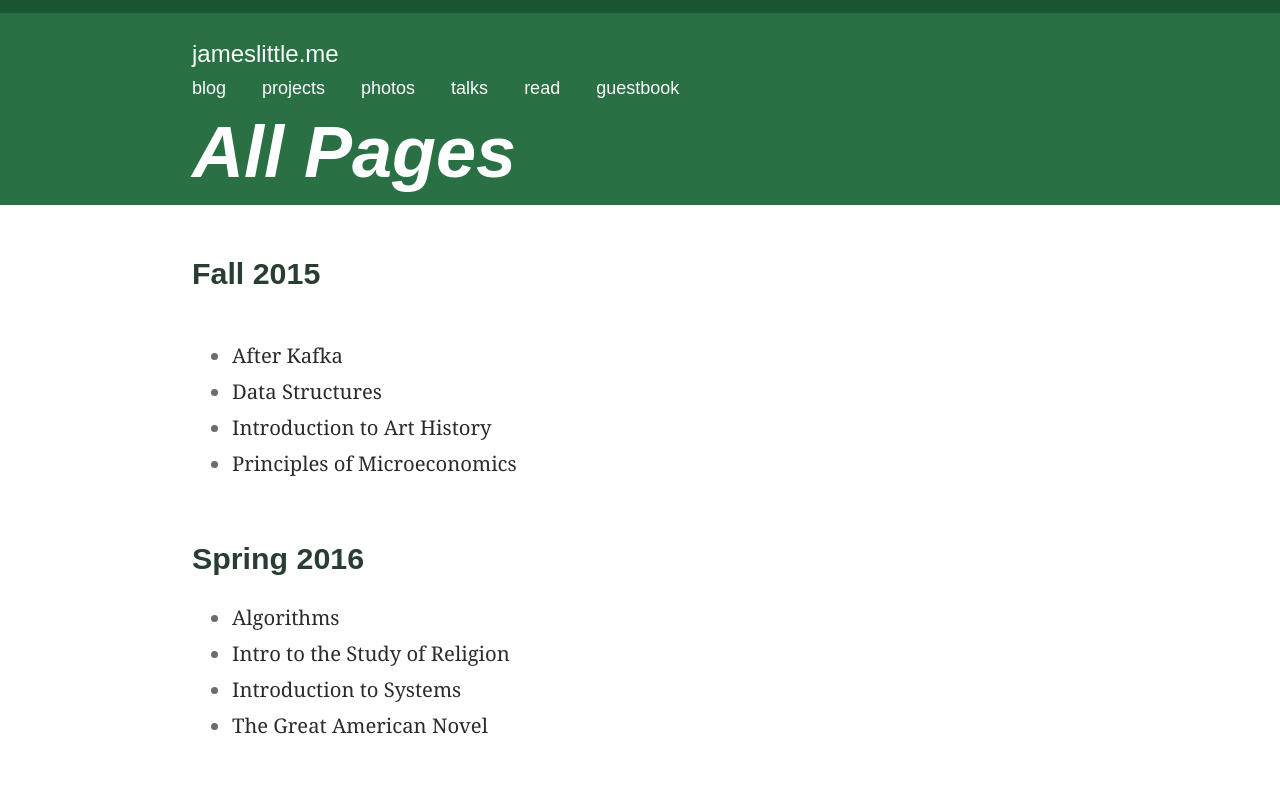
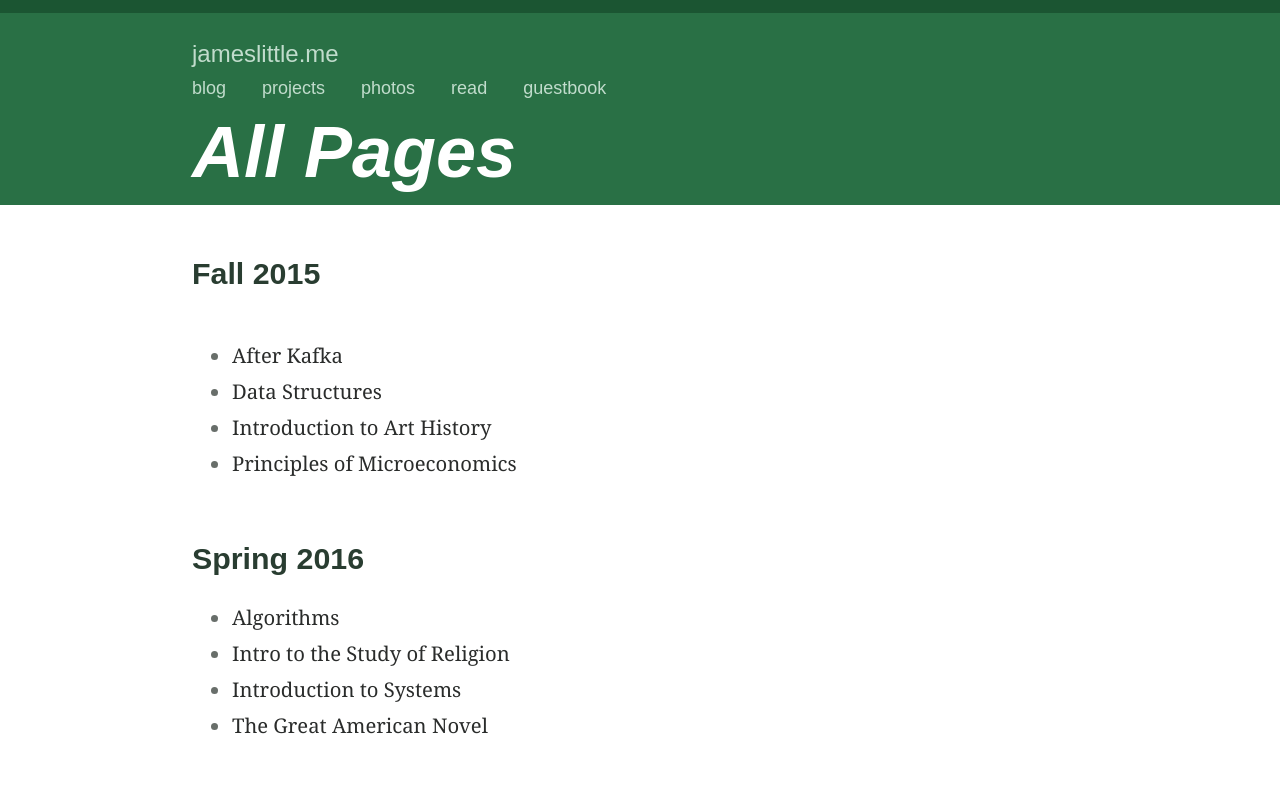
Before and after one commit to jameslittle230/jameslittle.me-nextjs, a Next.js app: page /classes in a window 1280 px wide. Shown: the top 800 px of the page. Built offline with nearby package versions, Linux system fonts and the light colour scheme; a web font is replaced by a local one.

Commit message:
Cleanup, remove /talks

```diff
--- a/src/components/page/PageHeader.tsx
+++ b/src/components/page/PageHeader.tsx
@@ -1,15 +1,12 @@
 import Link from "next/link";
 import { useRouter } from "next/router";
-import { FullWidth, Grid, Gutter } from "../grid";
-import Search from "../../icons/search.svg";
+import { FullWidth, Grid } from "../grid";
 import classnames from "classnames";
-import { Icon } from "../icon";
-import { useState } from "react";
 import { RacingStripe } from "../RacingStripe";
 
 const NavListItem = ({ href, children }: any) => {
   const router = useRouter();
-  const active = router.pathname === href;
+  const active = router.pathname.startsWith(href);
   return (
     <li
       className={classnames("page-header-list-item", {
@@ -27,7 +24,6 @@ const NavBar = () => (
       <NavListItem href="/blog">Blog</NavListItem>
       <NavListItem href="/projects">Projects</NavListItem>
       <NavListItem href="/photos">Photos</NavListItem>
-      <NavListItem href="/talks">Talks</NavListItem>
       <NavListItem href="/read">Read</NavListItem>
       <NavListItem href="/guestbook">Guestbook</NavListItem>
     </ul>
@@ -38,32 +34,17 @@ const SearchBar = () => <p>search bar</p>;
 
 export const PageHeader = () => {
   const router = useRouter();
-  const [searchVisible, setSearchVisible] = useState(false);
   return (
     <>
       <RacingStripe level={60} style={{ position: "fixed", zIndex: 100 }} />
       <Grid background="color" padding="none">
-        <Gutter
-          side="left"
-          style={{ display: "flex", flexDirection: "column-reverse" }}
-        >
-          {/* <button
-            onClick={() => {
-              setSearchVisible(!searchVisible);
-            }}
-          >
-            <Icon style={{ fill: "white", opacity: "0.4" }}>
-              <Search />
-            </Icon>
-          </button> */}
-        </Gutter>
         <FullWidth style={{ paddingTop: "2.5rem" }}>
           {router.pathname !== "/" ? (
             <div className="nameplate">
               <Link href="/">jameslittle.me</Link>
             </div>
           ) : null}
-          {searchVisible ? <SearchBar /> : <NavBar />}
+          <NavBar />
         </FullWidth>
       </Grid>
     </>
--- a/styles/components/page-header.scss
+++ b/styles/components/page-header.scss
@@ -2,6 +2,8 @@
   font-family: var(--alright-font-family);
   font-size: 1.5rem;
   margin-bottom: 0.3em;
+  color: var(--color-10);
+
   a {
     text-decoration: none;
     color: inherit;
@@ -22,12 +24,12 @@
   }
 }
 
-.page-header-list-item,
-.page-header-nav li {
+.page-header-list-item {
   display: inline;
   margin-right: 2em;
   font-family: var(--alright-font-family);
   text-transform: lowercase;
+  color: var(--color-10);
 
   @media only screen and (max-width: 550px) {
     margin-right: 1.25em;
@@ -39,3 +41,7 @@
     color: inherit;
   }
 }
+
+.page-header-list-item-active {
+  color: var(--color-5);
+}
```
Also changed, not shown: layouts/PageLayout.tsx (+7 -3 lines), pages/talks/index.tsx (deleted, +0 -20 lines), src/components/icon.tsx (deleted, +0 -7 lines), public/feed.json, src/icons/search.svg (deleted).
